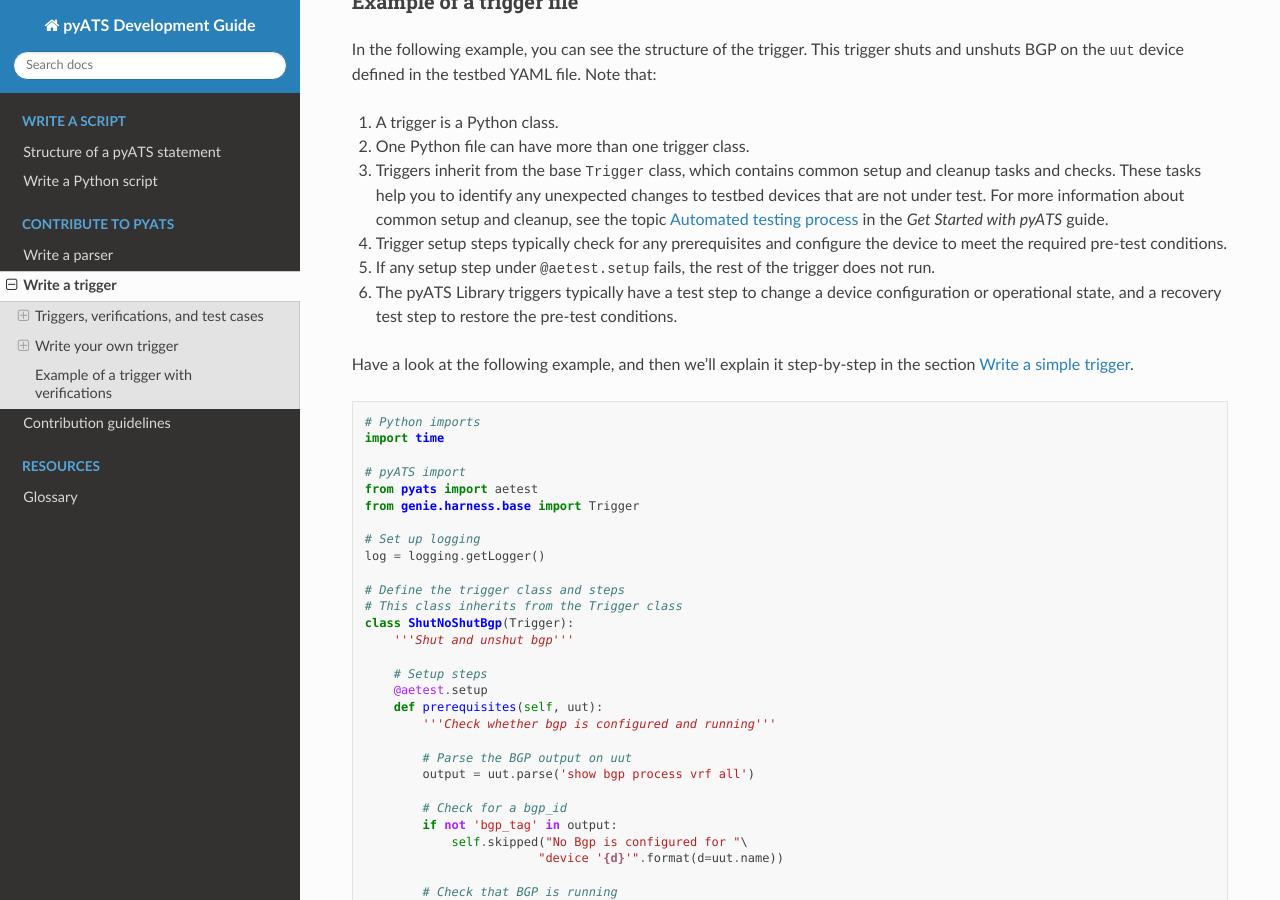
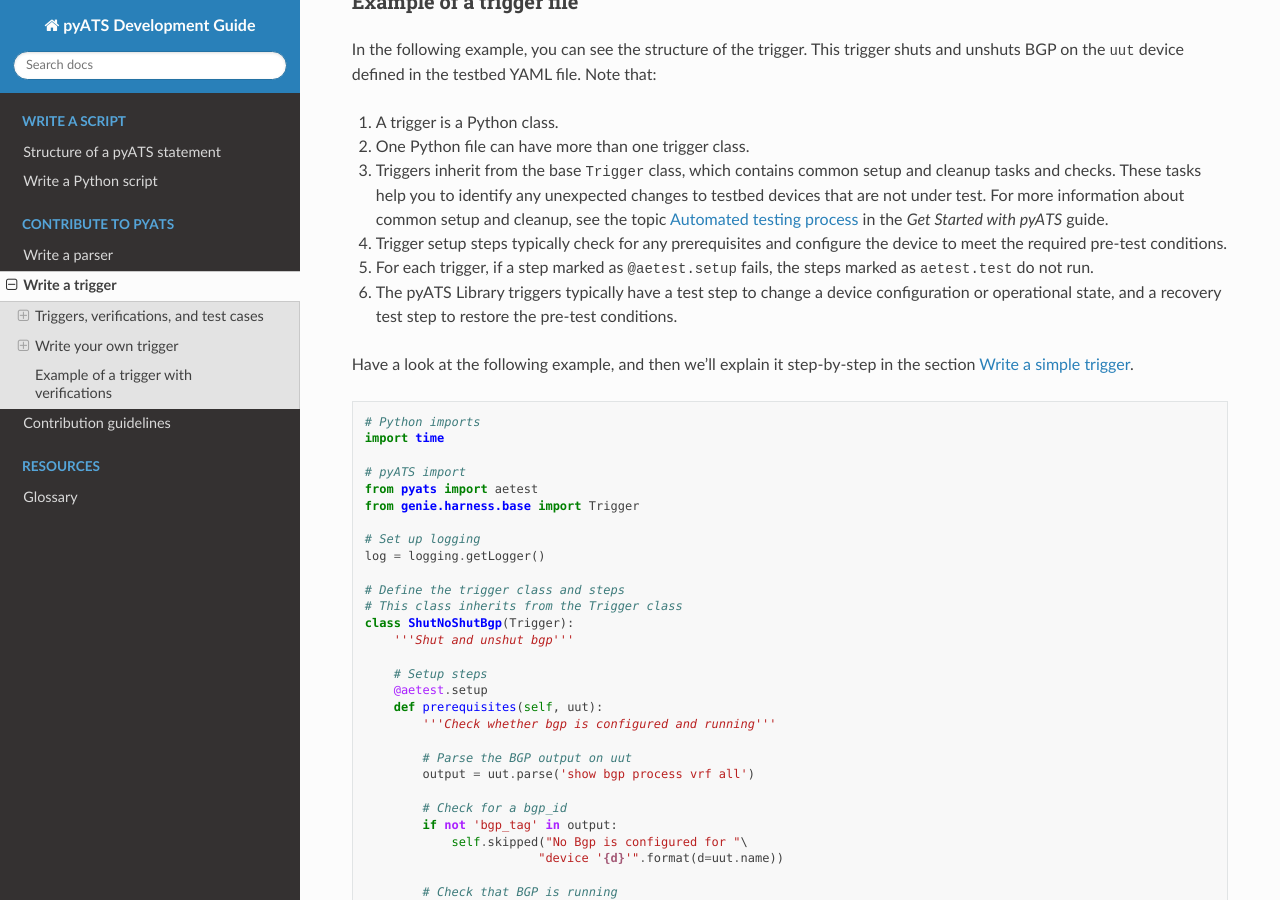
Before and after one commit to CiscoTestAutomation/getting-started, a Sphinx documentation site: the page built from source/writetrigger/writetrigger.rst, in a window 1280 px wide and 900 px high, scrolled down 2065 px. Built offline with Sphinx 7.4.7 and the Read the Docs theme 2.0.0, drawn with Linux system fonts in a browser that asks for light colours.

Commit message:
Minor correction.

```diff
--- a/source/writetrigger/writetrigger.rst
+++ b/source/writetrigger/writetrigger.rst
@@ -58,7 +58,7 @@
 #. One Python file can have more than one trigger class.
 #. Triggers inherit from the base :monospace:`Trigger` class, which contains common setup and cleanup tasks and checks. These tasks help you to identify any unexpected changes to testbed devices that are not under test. For more information about common setup and cleanup, see the topic :ref:`auto-testing-process` in the *Get Started with pyATS* guide.
 #. Trigger setup steps typically check for any prerequisites and configure the device to meet the required pre-test conditions.
-#. If any setup step under :monospace:`@aetest.setup` fails, the rest of the trigger does not run.
+#. For each trigger, if a step marked as :monospace:`@aetest.setup` fails, the steps marked as :monospace:`aetest.test` do not run.
 #. The |library| triggers typically have a test step to change a device configuration or operational state, and a recovery test step to restore the pre-test conditions.
 
 Have a look at the following example, and then we'll explain it step-by-step in the section :ref:`write-simple-trigger`.
```
